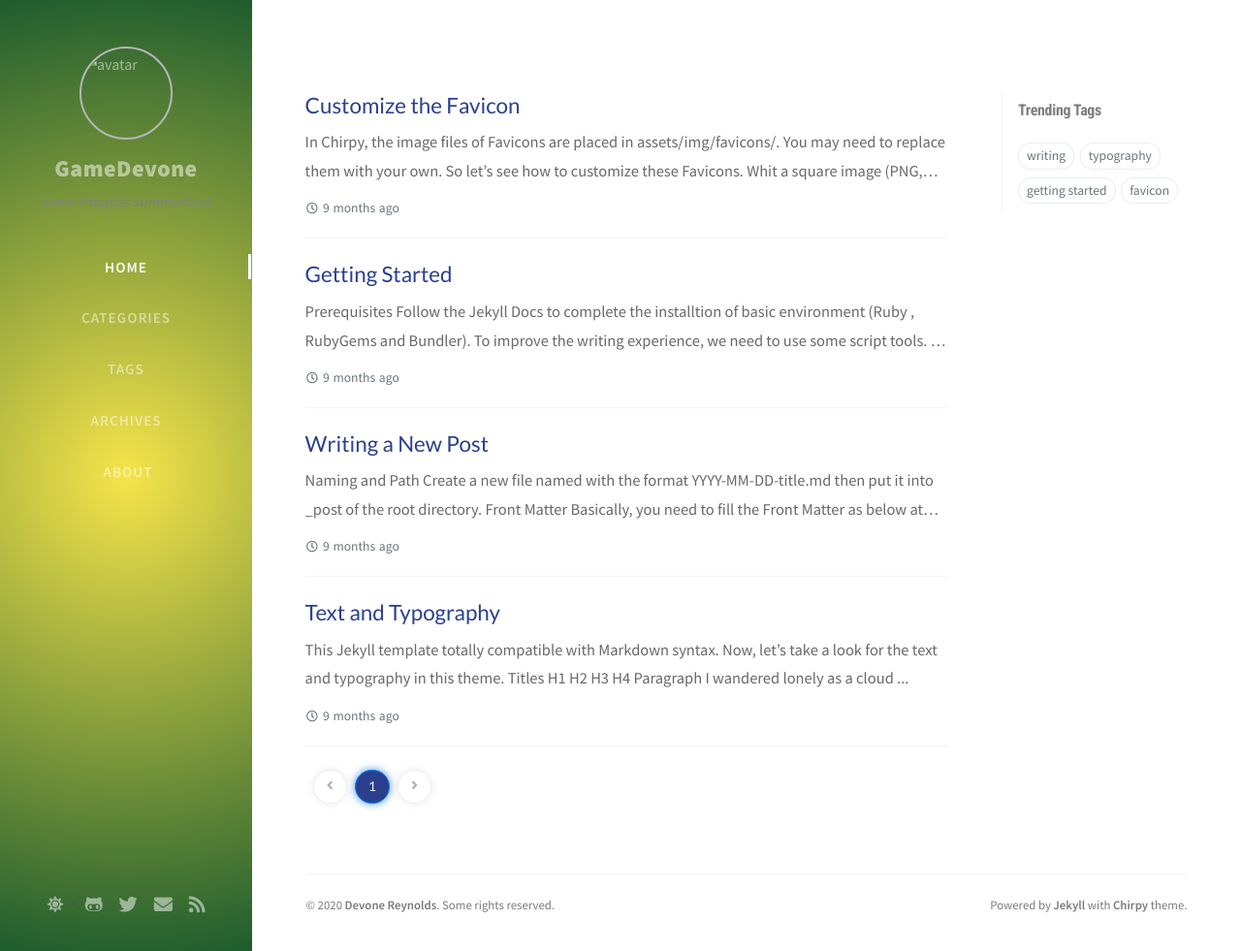
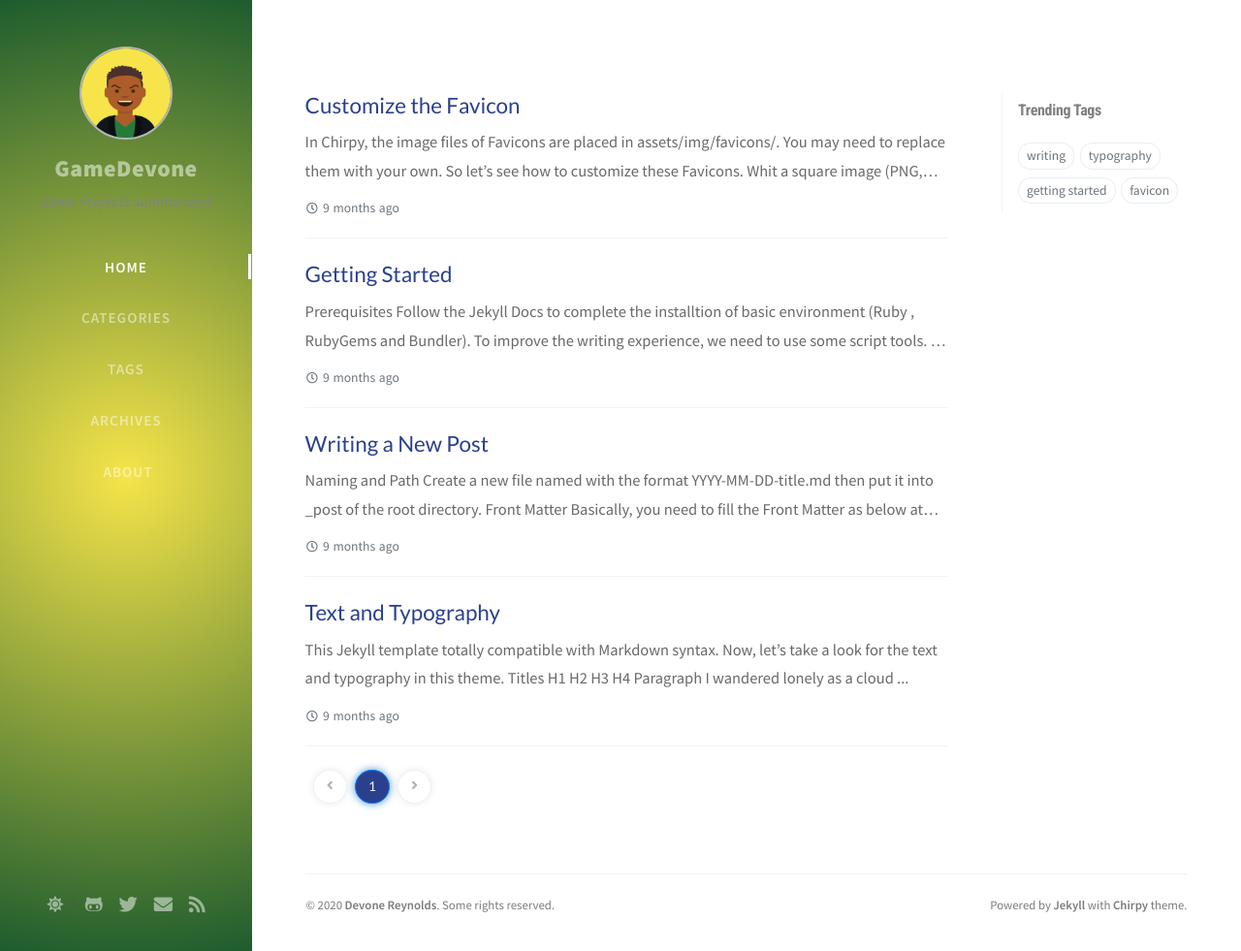
Before and after one commit to GameDev-One/GameDevone, a Jekyll site: the page built from index.html, in a window 1280 px wide and 981 px high. Shown: the whole window at 97% size. Built offline with Jekyll 4.4.1, drawn with Linux system fonts in a browser that asks for light colours; nearby versions of some CDN libraries; the list of posts is cut into pages by our own code; comment, search, counter and statistics services are not loaded.

Commit message:
Moved avatar to favicon fldr Added about me profile pic

```diff
--- a/_config.yml
+++ b/_config.yml
@@ -20,7 +20,7 @@ url: 'https://gamedev-one.github.io'
 
 author: Devone Reynolds                 # change to your full name
 
-avatar: /assets/img/avatar.png          # support internet resources
+avatar: /assets/img/favicons/avatar.png         # support internet resources
 
 github:
   username: GameDev-One             # change to your github username
```
Also changed, not shown: assets/img/favicons/avatar.png (added), 1 other file.
